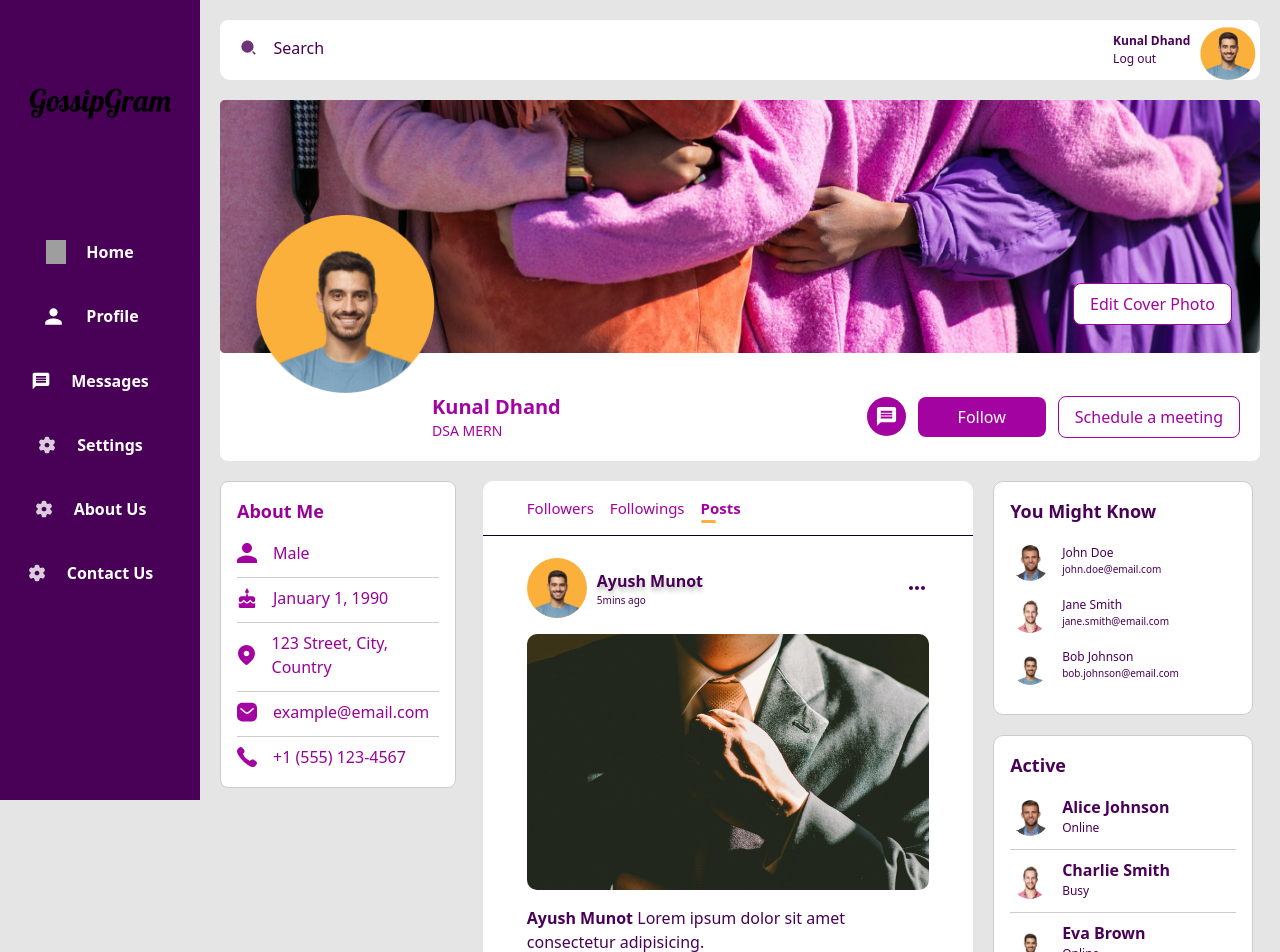
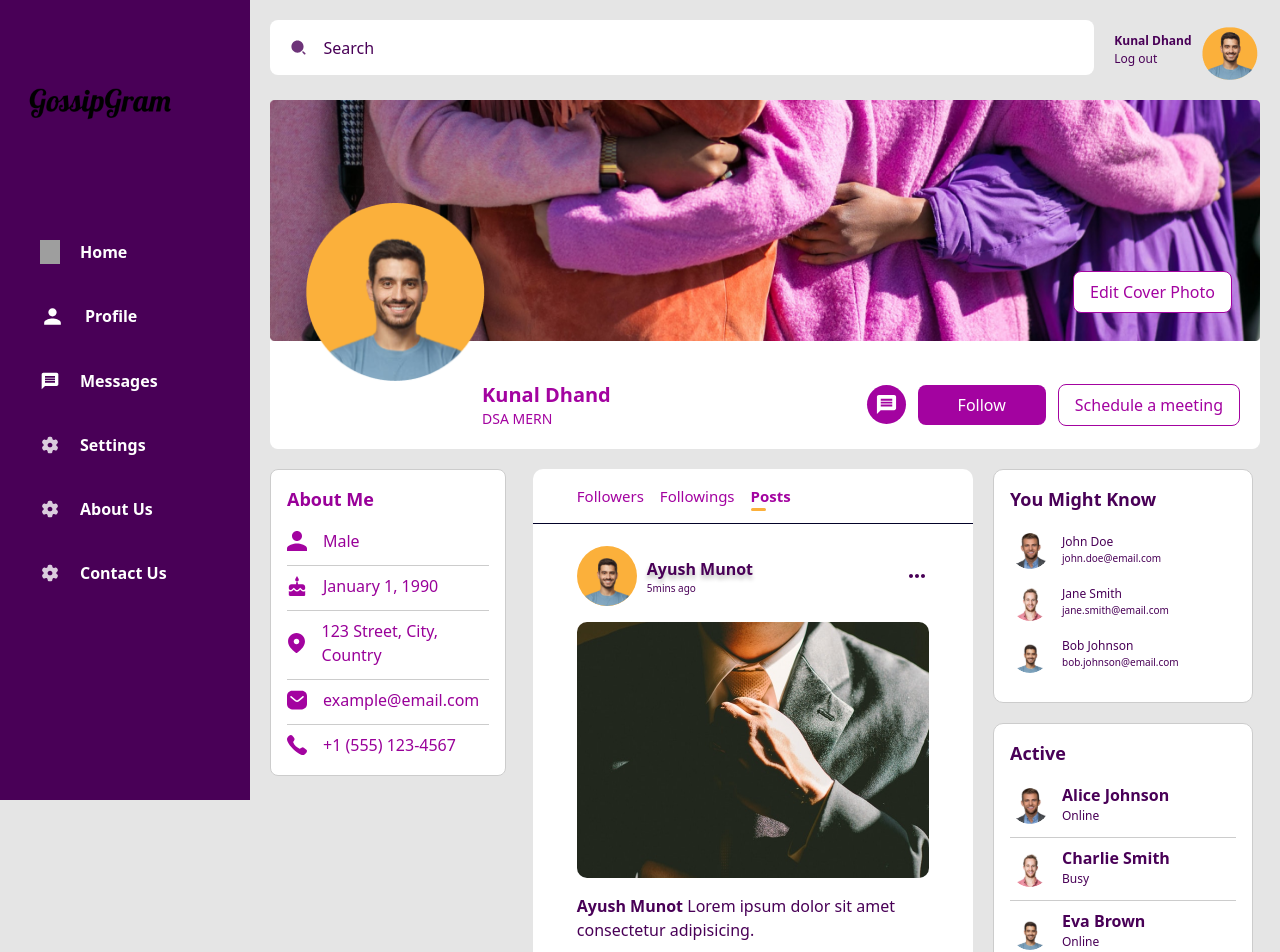
Before and after one commit to kunal1632/catalyst_hackathon, a React (Create React App) app in the folder frontend/: page /profile in a window 1280 px wide. Shown: the top 952 px of the page. Built offline with nearby package versions, Linux system fonts and the light colour scheme; grey boxes are pictures that could not be loaded.

Commit message:
sticky layout

```diff
--- a/frontend/src/components/NavBar/ProfileIcon.jsx
+++ b/frontend/src/components/NavBar/ProfileIcon.jsx
@@ -9,7 +9,7 @@ const ProfileIcon = () => {
         <br></br>
         <button className="font-normal">Log out</button>
       </div>
-      <img src="profilePhoto.png"></img>
+      <img src="profilePhoto.png" height={60} width={60} className="navbar-avatar"></img>
     </div>
   );
 };
--- /dev/null
+++ b/frontend/src/components/NavBar/navbar.css
@@ -0,0 +1,5 @@
+.navbar-avatar {
+    display: inline-block;
+    height: 60px;
+    width: 60px;
+}
--- a/frontend/src/components/PostList/post-list.css
+++ b/frontend/src/components/PostList/post-list.css
@@ -1,7 +1,3 @@
 .post-list .post-container {
     margin-bottom: 8px;
 }
-.post-list{
-    max-height: 700px;
-    overflow: scroll;
-}
--- a/frontend/src/components/Sidebar/index.jsx
+++ b/frontend/src/components/Sidebar/index.jsx
@@ -2,11 +2,11 @@ import React from 'react'
 
 const Sidebar = () => {
   return (
-    <div className='bg-purple w-[200px] h-screen flex flex-col'>
+      <div className='bg-purple h-screen flex flex-col'>
         <div className=''>
             <img src="logo.png" width={200} height={50}className='' alt="" />
         </div>
-        <ul className='flex flex-col justify-center items-center pt-10 gap-10'>
+          <ul className='flex flex-col justify-center items-start p-10 gap-10'>
             <div className='flex flex-row gap-5 mr-5 cursor-pointer '>
                 <img src="HomeIcon.svg" width={20} height={20} alt="" />
                 <li className='text-white font-bold hover:text-orange transition-all duration-200'>Home</li>
--- a/frontend/src/index.css
+++ b/frontend/src/index.css
@@ -1,8 +1,10 @@
 @tailwind base;
 @tailwind components;
 @tailwind utilities;
+
 html,
-body,#root {
+body,
+#root {
     min-height: 100vh;
     margin: 0;
     padding: 0;
@@ -15,9 +17,7 @@ body,#root {
 }
 
 /* Additional styles for the content if needed */
-#root {
-
-}
+#root {}
 .main-grid {
     display: grid;
     grid-template-areas:
@@ -39,7 +39,10 @@ body,#root {
 
 .grid-area-sidebar {
     grid-area: s;
-    width: 200px;
+    width: 250px;
+        height: min-content;
+        position: sticky;
+        top: 0;
 }
 
 .grid-area-b {
@@ -47,7 +50,6 @@ body,#root {
     max-width: 100%;
     margin: 20px 20px 0 20px;
     border-radius: 10px;
-    background-color: #fff;
 }
 
 .grid-area-c {
@@ -62,6 +64,9 @@ body,#root {
     grid-area: d;
     border-radius: 10px;
     margin: 20px;
+    height: min-content;
+        position: sticky;
+        top: 20px;
 }
 
 .grid-area-e {
@@ -75,4 +80,7 @@ body,#root {
     grid-area: f;
     border-radius: 10px;
     margin: 20px;
+    height: min-content;
+        position: sticky;
+        top: 20px;
 }
```
